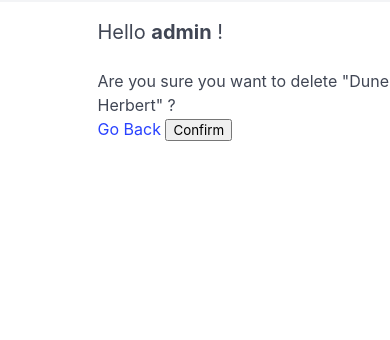
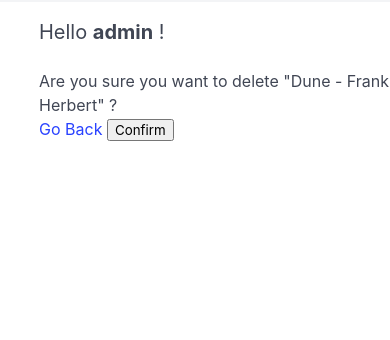
Before and after one commit to josayko-courses/litreview, a Django app: page /delete-ticket/1 in a window 390 px wide; the page is wider, and only the part inside the window is pictured. Shown: the part 86-426 px from the top of that part. Run offline with Django 4.2, Linux system fonts and the light colour scheme; a user stored in the database is signed in; data comes from the database, SQL or seed files in the repository; both versions use the stored data as it was after the commit; some libraries are stand-ins or nearby versions.

Commit message:
update responsiveness

```diff
--- a/litreview/static/css/styles.css
+++ b/litreview/static/css/styles.css
@@ -14,7 +14,7 @@
 .container {
   display: flex;
   flex-direction: column;
-  margin: 0 25%;
+  margin: 0 15%;
   max-width: 1024px;
   min-height: 900px;
 }
@@ -89,3 +89,9 @@
 .footer {
   margin-top: 20px;
 }
+
+@media only screen and (max-width: 1024px) {
+  .container {
+    margin: 0 10%;
+  }
+}
```
Also changed, not shown: db.sqlite3.
